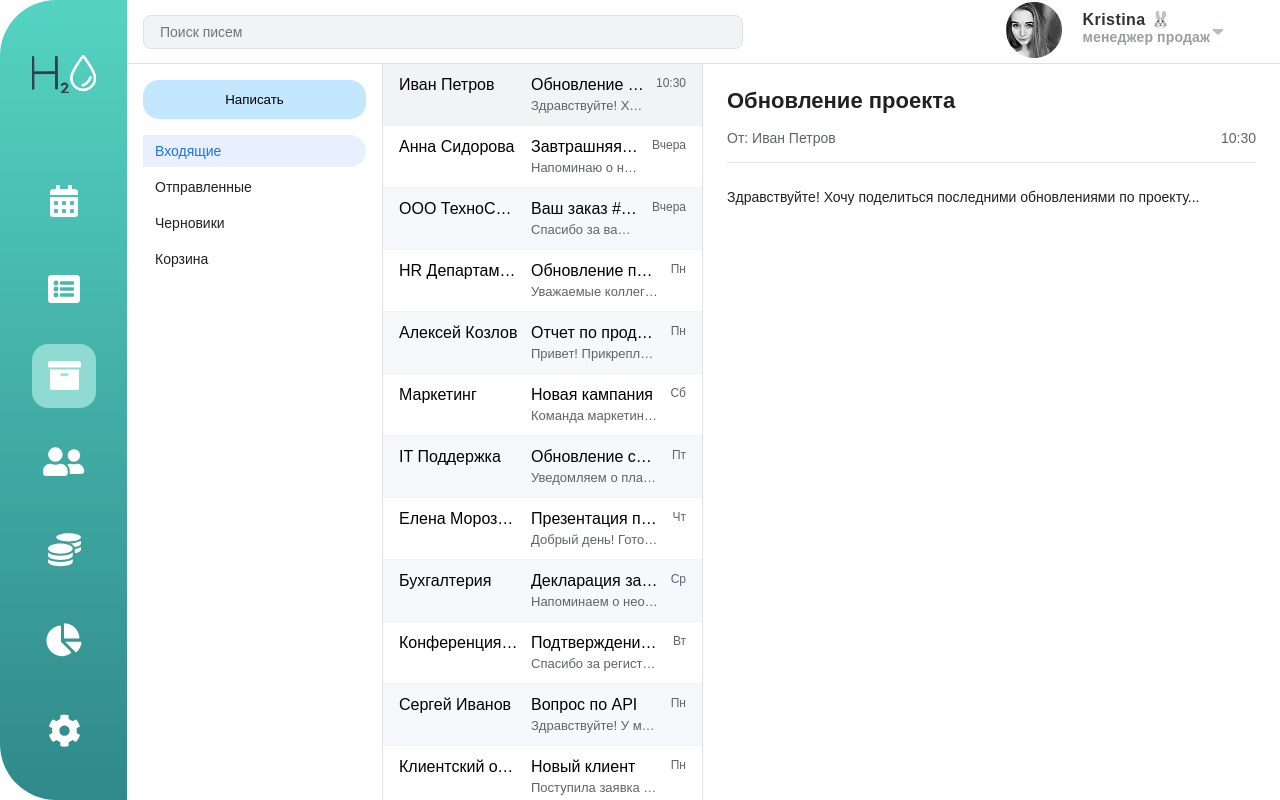
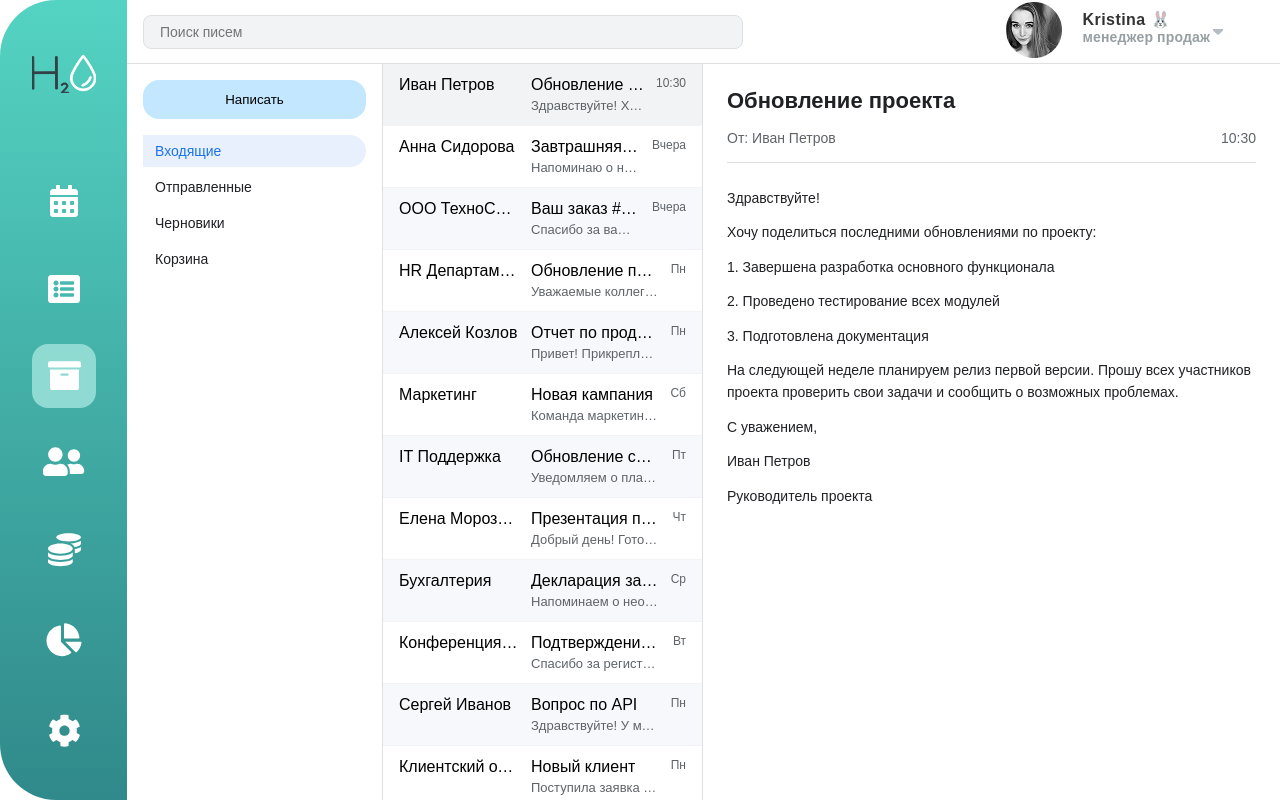
Before and after one commit to Sigizmund2012/h2o-test, a React (Vite) app: page /mailbox in a window 1280 px wide. Both pictures are taken after a click on the element 542 px from the left and 95 px from the top of the page. Built offline with nearby package versions, Linux system fonts and the light colour scheme.

Commit message:
Add emails body with format paragraphs

```diff
--- a/public/api/emails.json
+++ b/public/api/emails.json
@@ -6,7 +6,8 @@
       "subject": "Обновление проекта",
       "preview": "Здравствуйте! Хочу поделиться последними обновлениями по проекту...",
       "date": "10:30",
-      "read": false
+      "read": false,
+      "body": "Здравствуйте!\n\nХочу поделиться последними обновлениями по проекту:\n\n1. Завершена разработка основного функционала\n2. Проведено тестирование всех модулей\n3. Подготовлена документация\n\nНа следующей неделе планируем релиз первой версии. Прошу всех участников проекта проверить свои задачи и сообщить о возможных проблемах.\n\nС уважением,\nИван Петров\nРуководитель проекта"
     },
     {
       "id": 2,
@@ -14,7 +15,8 @@
       "subject": "Завтрашняя встреча",
       "preview": "Напоминаю о нашей командной встрече завтра в 14:00...",
       "date": "Вчера",
-      "read": true
+      "read": true,
+      "body": "Добрый день, коллеги!\n\nНапоминаю о нашей командной встрече завтра в 14:00 в конференц-зале.\n\nПовестка дня:\n- Обсуждение текущих задач\n- Планирование спринта\n- Вопросы и ответы\n\nПожалуйста, подготовьте свои отчеты и вопросы заранее.\n\nС уважением,\nАнна Сидорова\nМенеджер проектов"
     },
     {
       "id": 3,
@@ -22,7 +24,8 @@
       "subject": "Ваш заказ #12345",
       "preview": "Спасибо за ваш заказ! Мы начали его обработку...",
       "date": "Вчера",
-      "read": false
+      "read": false,
+      "body": "Уважаемый клиент!\n\nСпасибо за ваш заказ #12345! Мы начали его обработку.\n\nДетали заказа:\n- Продукт: Корпоративная лицензия\n- Срок действия: 1 год\n- Сумма: 150,000 руб.\n\nОжидаемая дата активации: 15.03.2024\n\nПо всем вопросам обращайтесь в нашу службу поддержки.\n\nС уважением,\nОтдел продаж\nООО ТехноСофт"
     },
     {
       "id": 4,
@@ -30,7 +33,8 @@
       "subject": "Обновление политики компании",
       "preview": "Уважаемые коллеги, сообщаем об обновлении внутренних правил...",
       "date": "Пн",
-      "read": true
+      "read": true,
+      "body": "Уважаемые коллеги!\n\nСообщаем об обновлении внутренних правил компании, которые вступят в силу с 1 апреля 2024 года.\n\nОсновные изменения:\n1. Обновлен регламент удаленной работы\n2. Изменены правила оформления отпусков\n3. Добавлены новые льготы для сотрудников\n\nПолный текст документа доступен в корпоративном портале.\n\nС уважением,\nHR Департамент"
     },
     {
       "id": 5,
@@ -38,7 +42,8 @@
       "subject": "Отчет по продажам",
       "preview": "Привет! Прикрепляю еженедельный отчет по продажам...",
       "date": "Пн",
-      "read": false
+      "read": false,
+      "body": "Привет, команда!\n\nПрикрепляю еженедельный отчет по продажам за период 11-17 марта.\n\nКлючевые показатели:\n- Общая выручка: 2.5M руб. (+15% к прошлой неделе)\n- Новые клиенты: 12\n- Конверсия: 3.2%\n\nДетальный отчет доступен по ссылке: [внутренняя ссылка]\n\nДавайте обсудим результаты на планерке в понедельник.\n\nАлексей Козлов\nРуководитель отдела продаж"
     },
     {
       "id": 6,
@@ -46,7 +51,8 @@
       "subject": "Новая кампания",
       "preview": "Команда маркетинга подготовила план новой рекламной кампании...",
       "date": "Сб",
-      "read": true
+      "read": true,
+      "body": "Добрый день!\n\nКоманда маркетинга подготовила план новой рекламной кампании на Q2 2024.\n\nОсновные направления:\n1. Запуск нового продукта\n2. Ребрендинг существующих решений\n3. Расширение присутствия в социальных сетях\n\nБюджет кампании: 5M руб.\nОжидаемый ROI: 250%\n\nПрезентация доступна в общем доступе.\n\nС уважением,\nОтдел маркетинга"
     },
     {
       "id": 7,
@@ -54,7 +60,8 @@
       "subject": "Обновление системы",
       "preview": "Уведомляем о плановом обновлении системы в выходные...",
       "date": "Пт",
-      "read": false
+      "read": false,
+      "body": "Уважаемые пользователи!\n\nУведомляем о плановом обновлении системы в выходные 23-24 марта.\n\nВремя простоя: с 23:00 23.03 до 06:00 24.03\n\nЧто будет обновлено:\n- Система безопасности\n- База данных\n- Интерфейс пользователя\n\nРекомендации:\n1. Сохраните все важные данные\n2. Закройте все сессии\n3. После обновления очистите кэш браузера\n\nПо вопросам обращайтесь в службу поддержки.\n\nIT Департамент"
     },
     {
       "id": 8,
@@ -62,7 +69,8 @@
       "subject": "Презентация проекта",
       "preview": "Добрый день! Готова презентация нового проекта, давайте обсудим...",
       "date": "Чт",
-      "read": true
+      "read": true,
+      "body": "Добрый день, коллеги!\n\nГотова презентация нового проекта 'Инновации 2024'. Давайте обсудим основные моменты:\n\n1. Цели и задачи проекта\n2. Сроки реализации\n3. Необходимые ресурсы\n4. Ожидаемые результаты\n\nПрезентация доступна по ссылке: [внутренняя ссылка]\n\nПредлагаю обсудить детали на встрече в понедельник.\n\nС уважением,\nЕлена Морозова\nРуководитель проектного офиса"
     },
     {
       "id": 9,
@@ -70,7 +78,8 @@
       "subject": "Декларация за 1 квартал",
       "preview": "Напоминаем о необходимости сдать отчетность до конца месяца...",
       "date": "Ср",
-      "read": false
+      "read": false,
+      "body": "Уважаемые руководители отделов!\n\nНапоминаем о необходимости сдать отчетность за 1 квартал 2024 года до 31 марта.\n\nТребуемые документы:\n1. Расходные отчеты\n2. Акты выполненных работ\n3. Счета-фактуры\n4. Договоры\n\nВсе документы должны быть подписаны и отсканированы.\n\nПо вопросам обращайтесь в бухгалтерию.\n\nС уважением,\nГлавный бухгалтер"
     },
     {
       "id": 10,
@@ -78,7 +87,8 @@
       "subject": "Подтверждение регистрации",
       "preview": "Спасибо за регистрацию на конференцию DevConf 2024...",
       "date": "Вт",
-      "read": true
+      "read": true,
+      "body": "Здравствуйте!\n\nСпасибо за регистрацию на конференцию DevConf 2024, которая пройдет 15-17 апреля в Москве.\n\nВаш билет:\n- Тип: Стандарт\n- Номер: DC2024-1234\n- Доступ: Все дни конференции\n\nПрограмма конференции и карта площадки доступны на сайте.\n\nЖдем вас на DevConf 2024!\n\nОргкомитет конференции"
     },
     {
       "id": 11,
@@ -86,7 +96,8 @@
       "subject": "Вопрос по API",
       "preview": "Здравствуйте! У меня возник вопрос по интеграции API...",
       "date": "Пн",
-      "read": false
+      "read": false,
+      "body": "Здравствуйте!\n\nУ меня возник вопрос по интеграции API в наш проект. Конкретно интересуют следующие моменты:\n\n1. Аутентификация и авторизация\n2. Обработка ошибок\n3. Rate limiting\n4. Версионирование\n\nМожем ли мы обсудить эти вопросы на технической встрече?\n\nС уважением,\nСергей Иванов\nРазработчик"
     },
     {
       "id": 12,
@@ -94,7 +105,8 @@
       "subject": "Новый клиент",
       "preview": "Поступила заявка от нового клиента, требуется обработка...",
       "date": "Пн",
-      "read": true
+      "read": true,
+      "body": "Внимание! Поступила заявка от нового клиента.\n\nДанные клиента:\n- Компания: ООО 'Инновации'\n- Контактное лицо: Петров А.А.\n- Телефон: +7 (999) 123-45-67\n- Email: petrov@innovations.ru\n\nТребования:\n1. Корпоративный портал\n2. Интеграция с 1С\n3. Мобильное приложение\n\nБюджет: 3M руб.\nСрок: 6 месяцев\n\nТребуется срочная обработка заявки.\n\nКлиентский отдел"
     },
     {
       "id": 13,
@@ -102,7 +114,8 @@
       "subject": "Обновление договора",
       "preview": "Требуется ваше подтверждение изменений в договоре...",
       "date": "Вс",
-      "read": false
+      "read": false,
+      "body": "Уважаемые коллеги!\n\nТребуется ваше подтверждение изменений в договоре с клиентом ООО 'ТехноСофт'.\n\nОсновные изменения:\n1. Срок действия договора продлен до 31.12.2024\n2. Добавлены новые условия обслуживания\n3. Обновлен список услуг\n\nПожалуйста, ознакомьтесь с изменениями и подтвердите их до 25 марта.\n\nС уважением,\nЮридический отдел"
     },
     {
       "id": 14,
@@ -110,7 +123,8 @@
       "subject": "Релиз v2.1",
       "preview": "Планируем выпуск новой версии продукта на следующей неделе...",
       "date": "Сб",
-      "read": true
+      "read": true,
+      "body": "Внимание! Планируем выпуск новой версии продукта v2.1 на следующей неделе.\n\nНовые функции:\n1. Улучшенный поиск\n2. Новая система уведомлений\n3. Оптимизация производительности\n4. Исправление известных ошибок\n\nДата релиза: 25.03.2024\nВремя: 03:00 МСК\n\nПросьба подготовить тестовое окружение и провести проверку после обновления.\n\nОтдел разработки"
     },
     {
       "id": 15,
@@ -118,7 +132,8 @@
       "subject": "Новые курсы",
       "preview": "Представляем новые обучающие курсы для сотрудников...",
       "date": "Пт",
-      "read": false
+      "read": false,
+      "body": "Дорогие коллеги!\n\nПредставляем новые обучающие курсы для сотрудников:\n\n1. 'Управление проектами'\n   - Начало: 1 апреля\n   - Длительность: 2 месяца\n   - Преподаватель: Иванов И.И.\n\n2. 'Продвинутый JavaScript'\n   - Начало: 5 апреля\n   - Длительность: 1 месяц\n   - Преподаватель: Петров П.П.\n\n3. 'Эффективные коммуникации'\n   - Начало: 8 апреля\n   - Длительность: 2 недели\n   - Преподаватель: Сидорова С.С.\n\nРегистрация открыта до 25 марта.\n\nТренинг-центр"
     }
   ]
 }
--- a/src/pages/MailboxPage.scss
+++ b/src/pages/MailboxPage.scss
@@ -199,7 +199,16 @@
 
   &__content {
     font-size: 14px;
-    line-height: 1.5;
+    line-height: 1.6;
     color: #202124;
+    white-space: pre-wrap;
+
+    p {
+      margin: 0 0 12px 0;
+
+      &:last-child {
+        margin-bottom: 0;
+      }
+    }
   }
 }
--- a/src/pages/MailboxPage.tsx
+++ b/src/pages/MailboxPage.tsx
@@ -9,6 +9,7 @@ interface Email {
   preview: string;
   date: string;
   read: boolean;
+  body: string;
 }
 
 export default function MailboxPage() {
@@ -47,6 +48,10 @@ export default function MailboxPage() {
         emails.map((e) => (e.id === email.id ? { ...e, read: true } : e))
       );
     }
+  };
+
+  const formatEmailBody = (body: string) => {
+    return body.split("\n").map((line, index) => <p key={index}>{line}</p>);
   };
 
   if (isLoading) {
@@ -109,7 +114,7 @@ export default function MailboxPage() {
                 </div>
               </div>
               <div className="email-detail__content">
-                {selectedEmail.preview}
+                {formatEmailBody(selectedEmail.body)}
               </div>
             </div>
           )}
```
